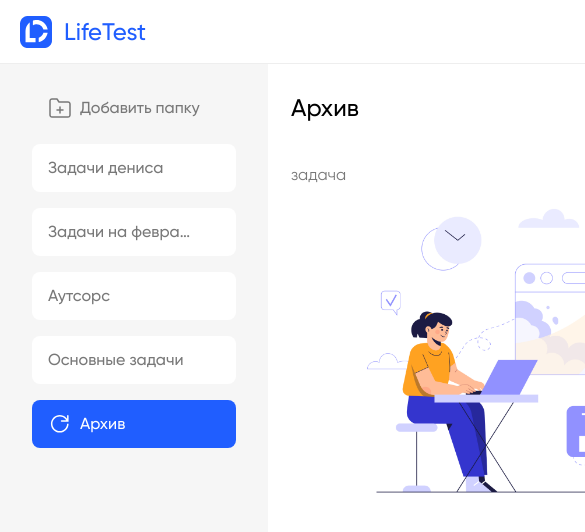
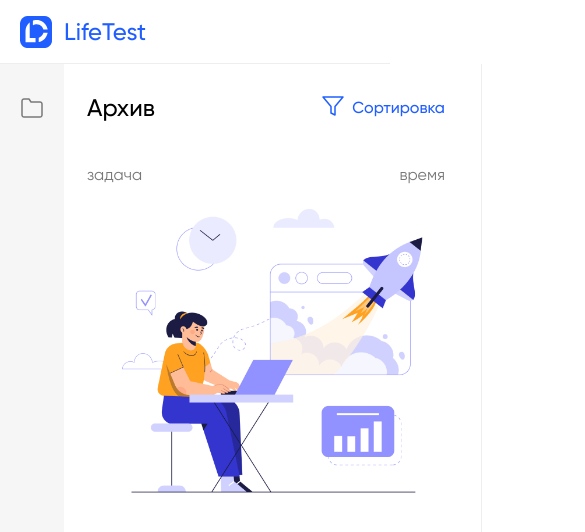
Before and after one commit to romankuvshanov/lifetest, a React (Create React App) app: page / in a window 390 px wide. Shown: the top 532 px of the page, 585 px wide, since content can reach past the window. Built offline with nearby package versions, Linux system fonts and the light colour scheme.

Commit message:
Сделал адаптив для планшета (768px), среднего экрана пк (1000px - 1440px) и большого экрана пк (> 1440px)

```diff
--- a/src/App.jsx
+++ b/src/App.jsx
@@ -6,11 +6,19 @@ import { useEffect, useState } from "react";
 import TaskBar from "./components/TaskBar/TaskBar";
 import { addASecondToTaskTimeTracked } from "./redux/tasksAndFoldersSlice";
 import { useDispatch } from "react-redux";
+import FolderIcon from "./components/icons/FolderIcon/FolderIcon";
 
 export default function App() {
   const [currentFolderId, setCurrentFolderId] = useState(0);
   const [currentTaskId, setCurrentTaskId] = useState(null);
   const [currentRunningTask, setCurrentRunningTask] = useState(null);
+  const [showFolderSection, setShowFolderSection] = useState(
+    window.innerWidth > 1000,
+  );
+  const [windowSize, setWindowSize] = useState({
+    innerWidth: window.innerWidth,
+    innerHeight: window.innerHeight,
+  });
   const dispatch = useDispatch();
 
   useEffect(() => {
@@ -27,6 +35,20 @@ export default function App() {
     }
   }, [currentRunningTask, dispatch]);
 
+  useEffect(() => {
+    const handleWindowResize = () => {
+      setWindowSize({
+        innerWidth: window.innerWidth,
+        innerHeight: window.innerHeight,
+      });
+    };
+    window.addEventListener("resize", handleWindowResize);
+
+    return () => {
+      window.removeEventListener("resize", handleWindowResize);
+    };
+  }, []);
+
   return (
     <div className={"app"}>
       <Header
@@ -38,16 +60,32 @@ export default function App() {
         setCurrentTaskId={setCurrentTaskId}
       />
       <div className={"mainSection"}>
+        {showFolderSection &&
+        (windowSize.innerWidth >= 1440 || currentTaskId === null) ? (
           <FoldersSection
             currentFolderId={currentFolderId}
             setCurrentFolderId={setCurrentFolderId}
             setCurrentTaskId={setCurrentTaskId}
           />
+        ) : (
+          <div className={"folders-section-empty"}>
+            <span
+              className={"folders-section-empty__folder-icon"}
+              onClick={() => {
+                setCurrentTaskId(null);
+                setShowFolderSection(true);
+              }}
+            >
+              <FolderIcon />
+            </span>
+          </div>
+        )}
         <TasksSection
           currentFolderId={currentFolderId}
           currentTaskId={currentTaskId}
           setCurrentTaskId={setCurrentTaskId}
         />
+        {(windowSize.innerWidth >= 1440 || currentTaskId !== null) && (
           <TaskBar
             currentFolderId={currentFolderId}
             currentTaskId={currentTaskId}
@@ -55,6 +93,7 @@ export default function App() {
             setCurrentTaskId={setCurrentTaskId}
             setCurrentRunningTask={setCurrentRunningTask}
           />
+        )}
       </div>
     </div>
   );
--- a/src/App.scss
+++ b/src/App.scss
@@ -2,7 +2,32 @@
 //  overflow: hidden;
 //}
 
+@import "src/assets/styles/colors";
+@import "src/assets/styles/text";
+
 .mainSection {
   display: grid;
-  grid-template-columns: 268px minmax(500px, 1fr) 286px;
+  grid-template-columns: auto minmax(500px, 1fr) auto;
+
+  @media only screen and (max-width: 1000px) {
+    grid-template-columns: auto minmax(418px, 1fr) auto;
+  }
 }
+
+.folders-section-empty {
+  height: calc(100vh - 64px);
+  width: 64px;
+  background-color: $gray-20;
+  padding: 32px 20px;
+  display: flex;
+  flex-direction: column;
+  row-gap: 16px;
+  overflow-y: auto;
+  overflow-x: hidden;
+
+  &__folder-icon {
+    cursor: pointer;
+    filter: invert(50%) sepia(1%) saturate(0%) hue-rotate(57deg) brightness(94%)
+      contrast(91%);
+  }
+}
--- a/src/components/FoldersSection/FoldersSection.scss
+++ b/src/components/FoldersSection/FoldersSection.scss
@@ -3,6 +3,7 @@
 
 .folders-section {
   height: calc(100vh - 64px);
+  width: 268px;
   background-color: $gray-20;
   padding: 24px 32px;
   display: flex;
--- a/src/components/Header/Header.scss
+++ b/src/components/Header/Header.scss
@@ -8,7 +8,6 @@
   border-bottom: 1px solid #eeeeee;
   height: 64px;
   align-items: center;
-  min-width: 1054px;
 
   &__logo {
     display: flex;
--- a/src/components/Header/TrackedToday/TrackedToday.scss
+++ b/src/components/Header/TrackedToday/TrackedToday.scss
@@ -17,6 +17,10 @@
   border-radius: 16px;
   z-index: 1;
   text-align: left;
+
+  @media only screen and (max-width: 1439px) {
+    right: 0;
+  }
 
   &:before {
     clip-path: path(
--- a/src/components/TaskBar/TaskBar.jsx
+++ b/src/components/TaskBar/TaskBar.jsx
@@ -11,7 +11,6 @@ import {
   deleteTodo,
   archiveTodo,
   unArchiveTodo,
-  addASecondToTaskTimeTracked,
 } from "../../redux/tasksAndFoldersSlice";
 import { msToTime } from "../../common/scripts/common";
 import PlayIcon from "../icons/PlayIcon/PlayIcon";
@@ -86,7 +85,7 @@ export default function TaskBar({
           </p>
           <img
             src={noTasksOpenedPlaceholder}
-            alt={"Placeholder image when no task chosen"}
+            alt={"Placeholder when no task chosen"}
           />
         </>
       ) : (
--- a/src/components/TaskBar/TaskBar.scss
+++ b/src/components/TaskBar/TaskBar.scss
@@ -3,6 +3,7 @@
 
 .task-bar {
   padding: 16px 24px;
+  width: 286px;
 
   &__task-title {
     @include title-h1-medium;
--- a/src/components/TasksSection/Sorting/Sorting.scss
+++ b/src/components/TasksSection/Sorting/Sorting.scss
@@ -11,7 +11,6 @@
 
 .sorting-wrapper {
   position: relative;
-
 }
 
 .sorting-menu {
@@ -25,6 +24,10 @@
   box-shadow: 0 -4px 12px 0px rgba(0, 0, 0, 0.12);
   border-radius: 16px;
   z-index: 1;
+
+  @media only screen and (max-width: 1439px) {
+    right: 0;
+  }
 
   &:before {
     clip-path: path('M6.55153 3.35679C8.95198 0.172076 13.7338 0.172081 16.1343 3.3568L21.8953 11H0.790527L6.55153 3.35679Z');
```
Also changed, not shown: src/components/Header/Header.jsx (+3 -4 lines). Lines whose indentation alone changed are shown as unchanged.
